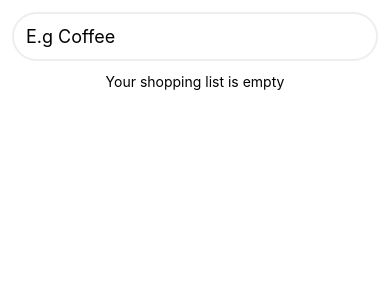
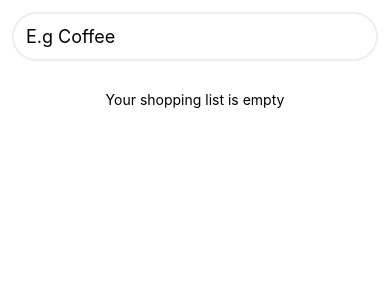
Before and after one commit to margOnline/taskly, a React Native app: screen / in a window 390 px wide. Shown: the top 300 px of the page. Built offline with nearby package versions, Linux system fonts and the light colour scheme.

Commit message:
Fix issue with shopping list item re-rendering due to using a function for the ListHeaderComponent

```diff
--- a/app/index.tsx
+++ b/app/index.tsx
@@ -54,7 +54,7 @@ export default function App() {
           <Text>Your shopping list is empty</Text>
         </View>
       }
-      ListHeaderComponent={() => (
+      ListHeaderComponent={
         <TextInput
           value={value}
           style={styles.textInput}
@@ -63,7 +63,7 @@ export default function App() {
           onSubmitEditing={handleSubmit}
           returnKeyType="done"
         />
-      )}
+      }
       renderItem={({ item }) => {
         return <ShoppingListItem name={item.name} key={item.id} onDelete={handleDelete(item.id)}/>
       }}
@@ -92,6 +92,7 @@ const styles = StyleSheet.create({
   },
   listEmptyContainer: {
     justifyContent: "center",
-    alignItems: "center"
+    alignItems: "center",
+    marginVertical: 18
   }
 })
```
